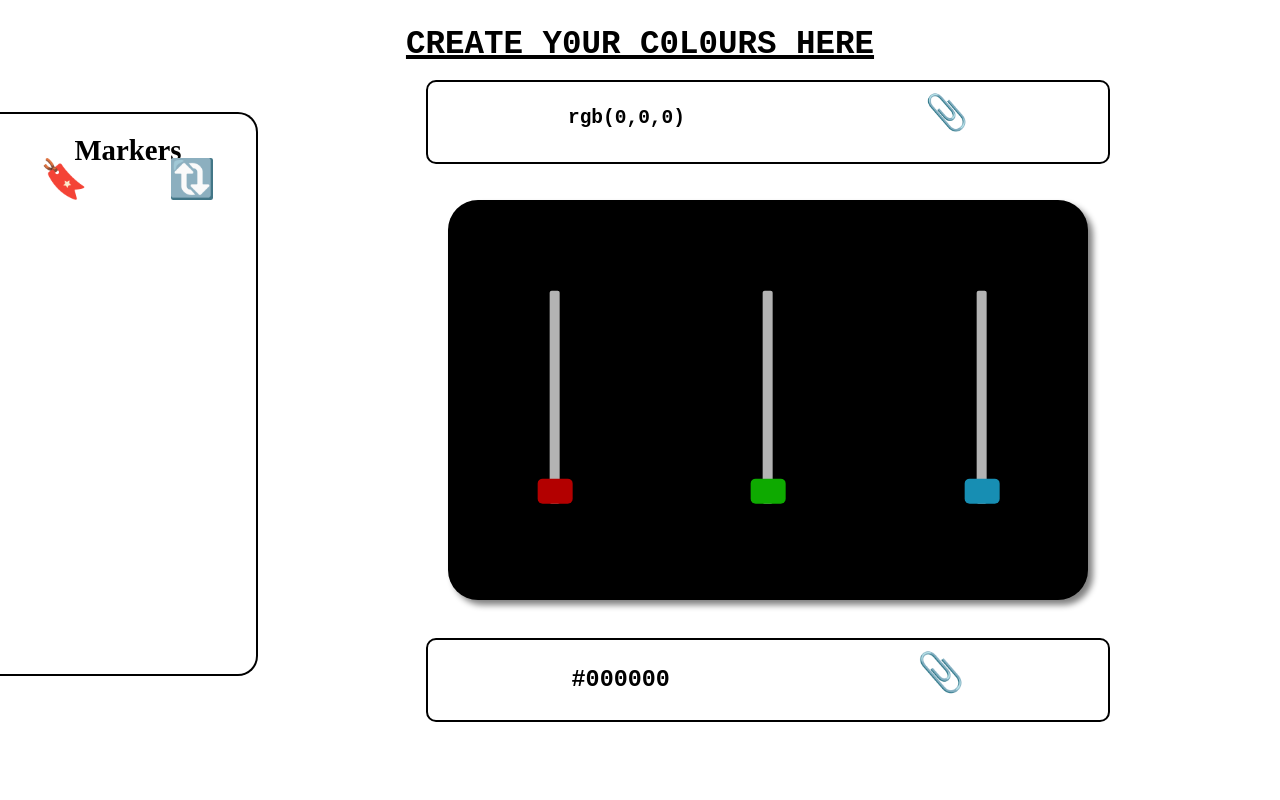
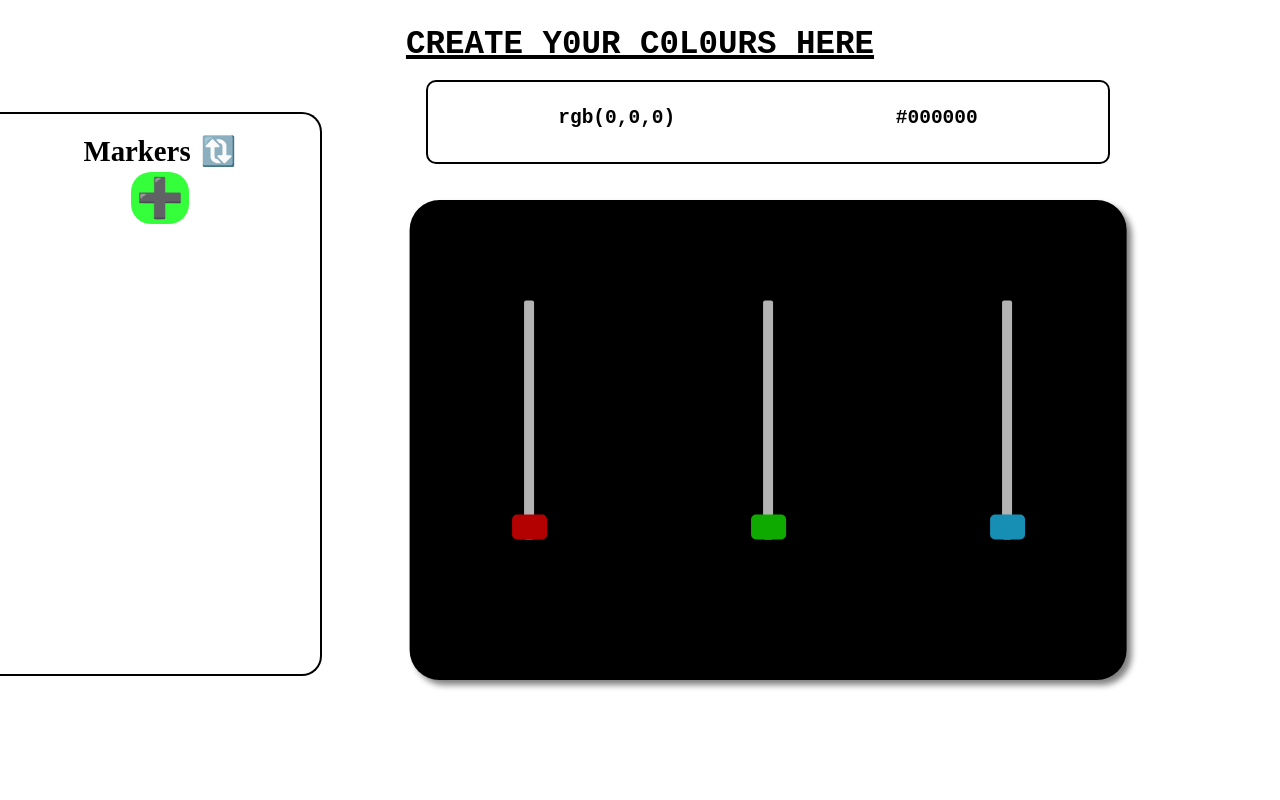
Before and after one commit to ashishk1331/Colors, a plain HTML site: page index.html in a window 1280 px wide. Shown: the top 800 px of the page. Drawn offline with Linux system fonts and the light colour scheme.

Commit message:
Enhanced ui and clubbed rgb and hex div's

```diff
--- a/index.html
+++ b/index.html
@@ -8,27 +8,33 @@
 	<h1><code>Create y0ur C0l0urs here</code></h1>
 
 	<span id="laps">
-		<h3>Markers</h3>
-		<p>
-		<a id="to-marker" href="#"><abbr title="Bookmark the code in markers section.">🔖</abbr></a>
-		<a id="refresh-marker-list" href="#">🔃</a>
-		</p>
+		<h3>Markers<a id="refresh-marker-list" href="#">🔃</a></h3>
 		<ul>
 		</ul>
+		<a id="to-marker" href="#"><abbr title="Bookmark the code in markers section.">➕</abbr></a>
 	</span>
 
-	<h2><p><code>rgb(<code id="color-code">0,0,0</code>)</code></p> <a href="#"><abbr id="copy-the-code" title="copy the code">📎</abbr></a></h2>
+	<h2>
+		<p id="copy-the-code">
+			<code>rgb(<code id="color-code">0,0,0</code>)</code>
+		</p>
+		<p id="copy-the-hex">
+		<code>#<code id="red-part">00</code><code id="green-part">00</code><code id="blue-part">00</code>
+		</code>
+	</p>
+	</h2>
 <div id="main-body">
 	<input class="slider" id="red-slider" type="range" min="0" max="255" step="1" value="0">
 	<input class="slider" id="green-slider" type="range" name="g" min="0" max="255" value="0">
 	<input class="slider" id="blue-slider" type="range" name="b" min="0" max="255" value="0">
 
 </div>
-<div id="hex-value">
-	<p id="thehexcode"><code>#<code id="red-part">00</code><code id="green-part">00</code><code id="blue-part">00</code>
-	</code></p>
-	<a href="#"><abbr id="copy-the-hex" title="copy the code">📎</abbr></a>
+
+<div id="message-box">
+	<p>✔</p><code id="message-text">Copied!</code>
 </div>
+
+
 <footer>
 	<code>made with <figure class="anime">❤</figure> from <figure class="anime">♻</figure><br><a href="https://github.com/hugekontrast" id="link">github > hugekontrast</a></code>
 </footer>
--- a/main.js
+++ b/main.js
@@ -76,21 +76,29 @@ rangeb.addEventListener("input", function() {
 
 
 document.querySelector('#copy-the-code').addEventListener("click",function(e){
-	const text = document.querySelector('p').textContent;
+	const text = document.querySelector('p').textContent.trim();
 		const el = document.createElement('textarea');
  		 el.value = text;
   		document.body.appendChild(el);
  		 el.select();
  		 document.execCommand('copy');
  		document.body.removeChild(el);
+ 		document.querySelector('#message-box').style.display = 'flex';
+ 		setTimeout(function(){
+ 			document.querySelector('#message-box').style.display = 'none';
+ 		},900);
 });
 
 document.querySelector('#copy-the-hex').addEventListener("click",function(e){
-		const text = document.querySelector('#thehexcode').textContent;
+		const text = document.querySelector('#copy-the-hex').textContent.trim();
 		const el = document.createElement('textarea');
  		 el.value = text;
   		document.body.appendChild(el);
  		 el.select();
  		 document.execCommand('copy');
  		document.body.removeChild(el);
+ 		document.querySelector('#message-box').style.display = 'flex';
+ 		setTimeout(function(){
+ 			document.querySelector('#message-box').style.display = 'none';
+ 		},900);
 });
--- a/secondmain.js
+++ b/secondmain.js
@@ -1,12 +1,25 @@
+document.querySelector('#message-box').style.display = 'none';
 document.querySelector('#to-marker').addEventListener("click",function(e){
+
+			var lis = document.querySelectorAll('li');
+		if(lis.length <= 12)
+		{
 			var ele = document.createElement('CODE');
-			var eletext = document.querySelector('#thehexcode').textContent;
+			var eletext = document.querySelector('#copy-the-hex').textContent.trim();
 			var text = document.createTextNode(eletext);
 			ele.appendChild(text);
 			var secele = document.createElement('LI');
 			secele.appendChild(ele);
 			secele.style.backgroundColor = eletext;
 			document.querySelector('#laps > ul').appendChild(secele);
+		}
+		else{
+			document.querySelector('#message-text').textContent = 'No more';
+			document.querySelector('#message-box').style.display = 'flex';
+ 		setTimeout(function(){
+ 			document.querySelector('#message-box').style.display = 'none';
+ 		},900);
+		}
 });
 
 
--- a/style.css
+++ b/style.css
@@ -11,14 +11,14 @@ html,body{
 }
 div{
 	position: absolute;
-	top: 50%;
+	top: 55%;
 	left: 60%;
 	transform: translate(-50%, -50%);
 	display: flex;
 	flex-direction: row;
 	justify-content: space-around;
-	width: 50%;
-	height: 50%;
+	width: 56%;
+	height: 60%;
 	background-color: rgb(0, 0, 0);
 	border-radius: 30px;
 	box-shadow: 5px 5px 6px gray;
@@ -42,44 +42,18 @@ h2{
 	justify-content: space-around;
 	border-radius: 10px;
 }
+p{
+	cursor: pointer;
+}
 a , abbr{
 	text-decoration: none;
 	font-size: 1.2em;
 	transform: translateY(-25%);
 }
-p{
-	margin-top: 0;
-	padding-top: 0;
-}
-
-#hex-value{
-	position: absolute;
-	top: 85%;
-	left: 60%;
-	transform: translate(-50%,-50%);
-	padding: 20px 20px;
-	border: none;
-	width: 50%;
-	height: 5%;
-	box-shadow: none;
-	border-radius: 0;
-	font-size: 1.8em;
-	display: flex;
-	flex-direction: row;
-	justify-content: space-around;
-	border: 2px black solid;
-	background-color: white;
-	font-weight: bold;
-	border-radius: 10px;
-}
-#hex-value > a > abbr{
-	font-size: 1.1em;
-}
 #red-slider,#green-slider,#blue-slider{
 	transform: rotate(270deg)
 				translateX(-90%);
 }
-
 .slider{
 	-webkit-appearance: none;
 	appearance: none;
@@ -169,11 +143,22 @@ h1{
 	color: black;
 	border: 2px solid black;
 	border-left: none;
-	width: 20%;
+	width: 25%;
 	height: 70%;
 	transform: translate(0, 0);
 	border-top-right-radius: 20px;
 	border-bottom-right-radius: 20px;
+}
+#to-marker > abbr{
+	background-color:#35FF3B;
+	width: 100px;
+	height: 100px;
+	line-height: 60px;
+	text-align: center;
+	border-radius: 20px;
+	color: white;
+	font-size: 2em;
+	padding: 5px 5px;
 }
 #laps > h3{
 	margin-top: 20px;
@@ -183,14 +168,29 @@ h1{
 	text-decoration: none;
 	font-size: 2.4em;
 }
-#to-marker{
-	font-size: 2em;
-}
 #laps > ul{
 	font-size: 1.5em;
 }
-#laps > p{
+#refresh-marker-list{
+	padding-left: 10px;
+	font-size: 1em;
+	color: gray;
+}
+
+#message-box{
+	position: absolute;
+	top: 92%;
+	left: 50%;
+	transform: translate(-50%,-50%);
+	width: 200px;
+	height: 50px;
+	font-size: 2.5em;
+	padding: 10px 10px;
+	line-height: 50px;
 	display: flex;
 	flex-direction: row;
 	justify-content: space-around;
+	background-color: #35FF3B;
+	color: white;
+	box-shadow: none;
 }
```
